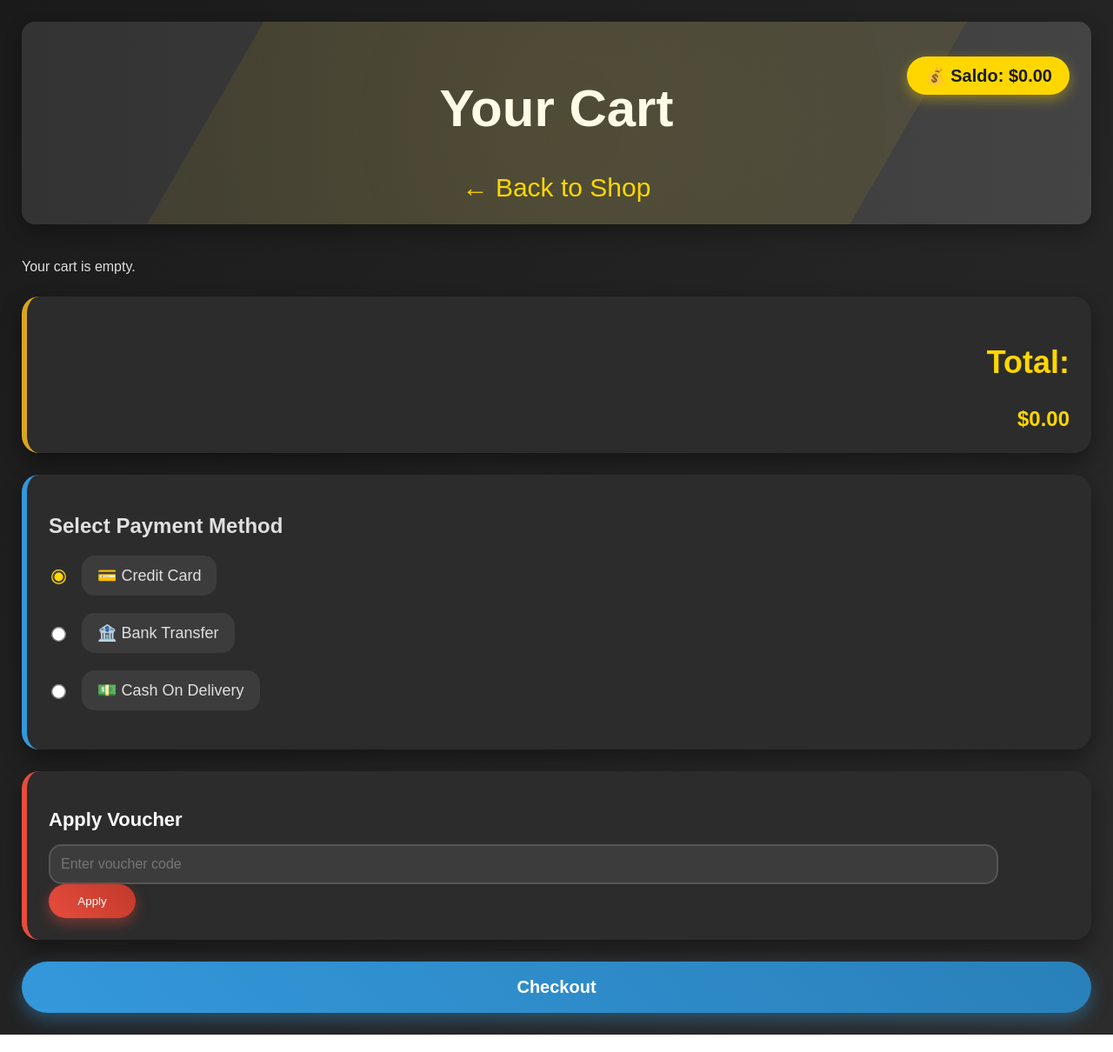
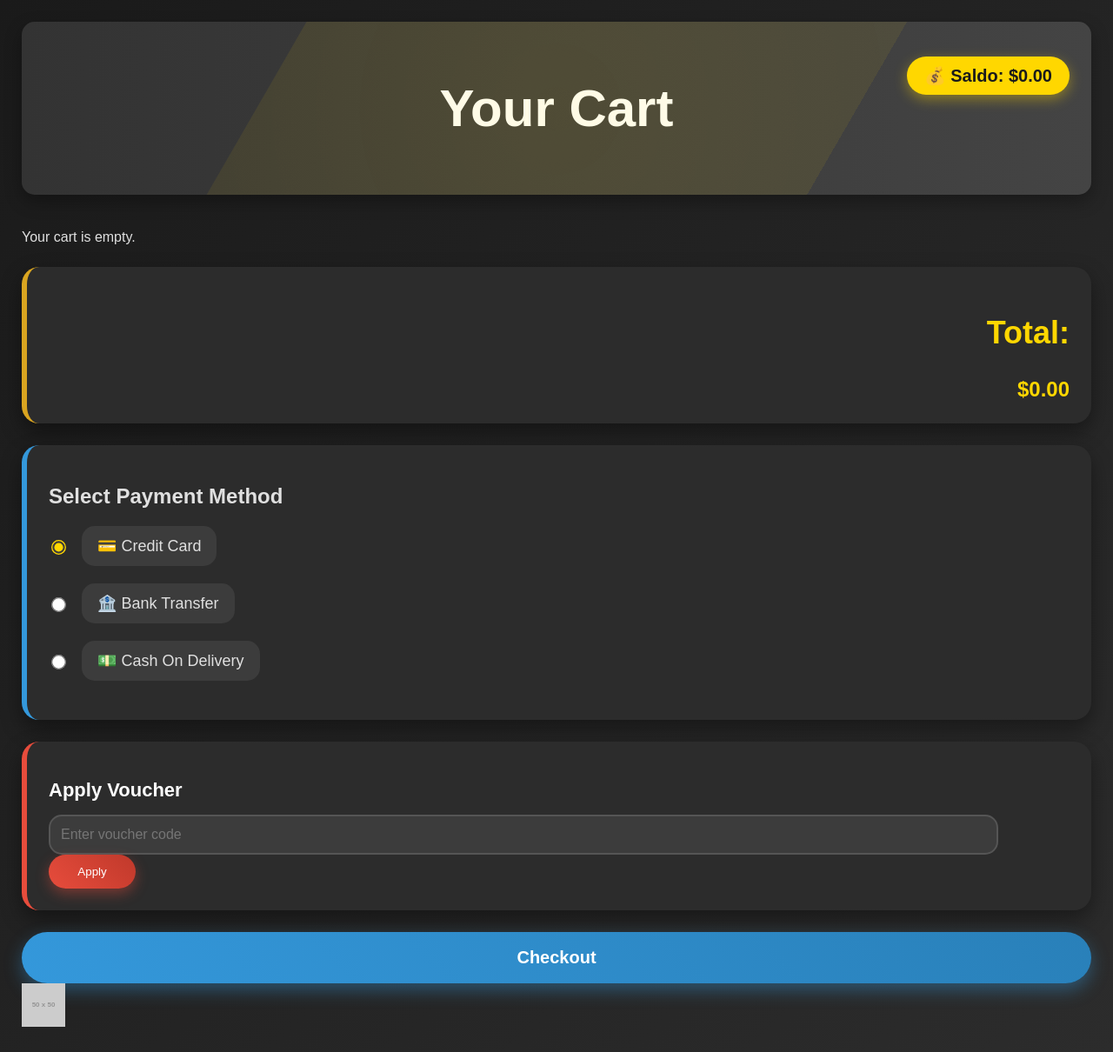
Before and after one commit to blyatz/raffael, a plain HTML site: page cart.html in a window 1280 px wide. Shown: the whole page at 87% size. Drawn offline with Linux system fonts and the light colour scheme; placeholder pictures from the web are drawn by us.

Commit message:
Update cart.html

```diff
--- a/cart.html
+++ b/cart.html
@@ -10,9 +10,6 @@
   <header>
     <h1>Your Cart</h1>
     <div class="user-balance">💰 Saldo: $<span id="user-balance-cart">0.00</span></div>
-    <nav>
-      <a href="dashboard.html">← Back to Shop</a>
-    </nav>
   </header>
 
   <main>
@@ -57,6 +54,10 @@
     <!-- Tombol Checkout -->
     <button class="checkout-btn" id="checkout-btn">Checkout</button>
 
+    <div id="floating-back-to-shop" class="floating-btn">
+      <img src="https://via.placeholder.com/50" alt="Back to Shop">
+    </div>
+
     <!-- Notifikasi Proses -->
     <div id="processing-message" style="display: none;"></div>
   </main>
```
